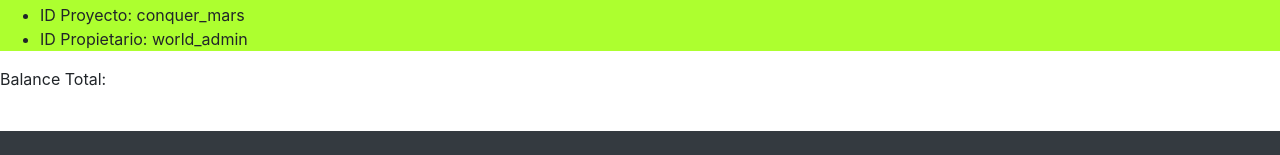
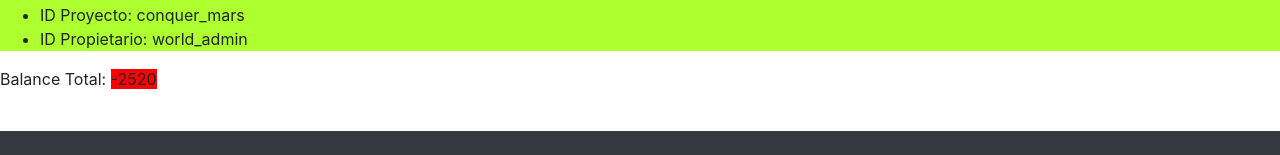
Before and after one commit to CAS-indra/ejercicio-hectorg, an Angular app: page / in a window 1280 px wide. Shown: the part 965-1120 px from the top of the page. Built offline with nearby package versions, Linux system fonts and the light colour scheme.

Commit message:
mostrar balance total y color de balance

```diff
--- a/src/app/app.component.html
+++ b/src/app/app.component.html
@@ -23,7 +23,7 @@
 
 </div>
 
-<p>Balance Total: </p>
+<p>Balance Total: <span [ngClass]="{ gasto: balance < 0, ingreso: balance >= 0}">{{ balance }}</span></p>
 
 <router-outlet></router-outlet>
 
--- a/src/app/app.component.ts
+++ b/src/app/app.component.ts
@@ -8,6 +8,7 @@ import { Component, Inject, Injectable } from '@angular/core';
 @Injectable()
 export class AppComponent {
   public color = 'grey';
+
   public transacciones =  [
     {
       id: 'design_a_virus',
@@ -50,5 +51,19 @@ export class AppComponent {
       ownerId: 'world_admin',
     },
   ];
+  public balance = this.calcularBalance();
+
+  public calcularBalance(): number{
+    let total = 0
+    this.transacciones.forEach(element => {
+      if(element.kind == 'spent') {
+        total -= element.amount;
+      } else {
+        total += element.amount;
+      }
+      console.log("balance= ", total);
+    });
+    return total;
+  }
 
 }
```
